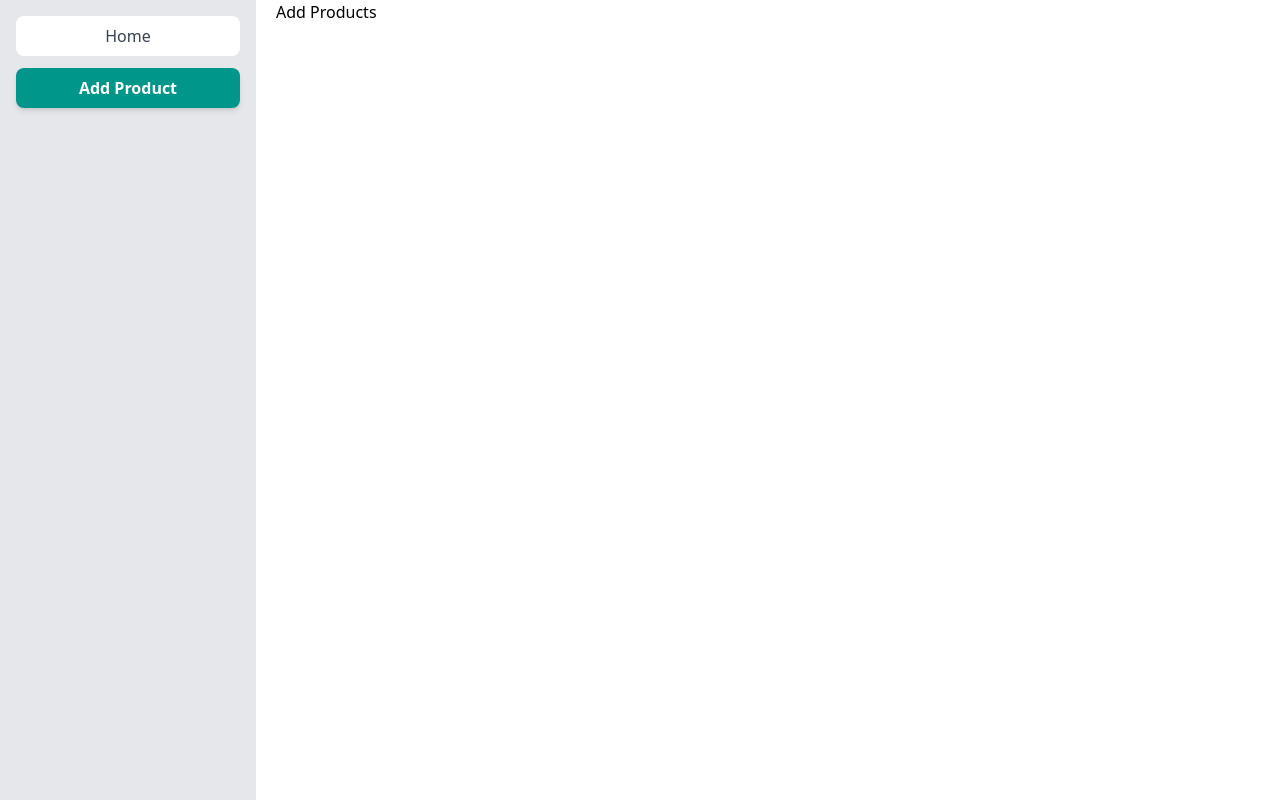
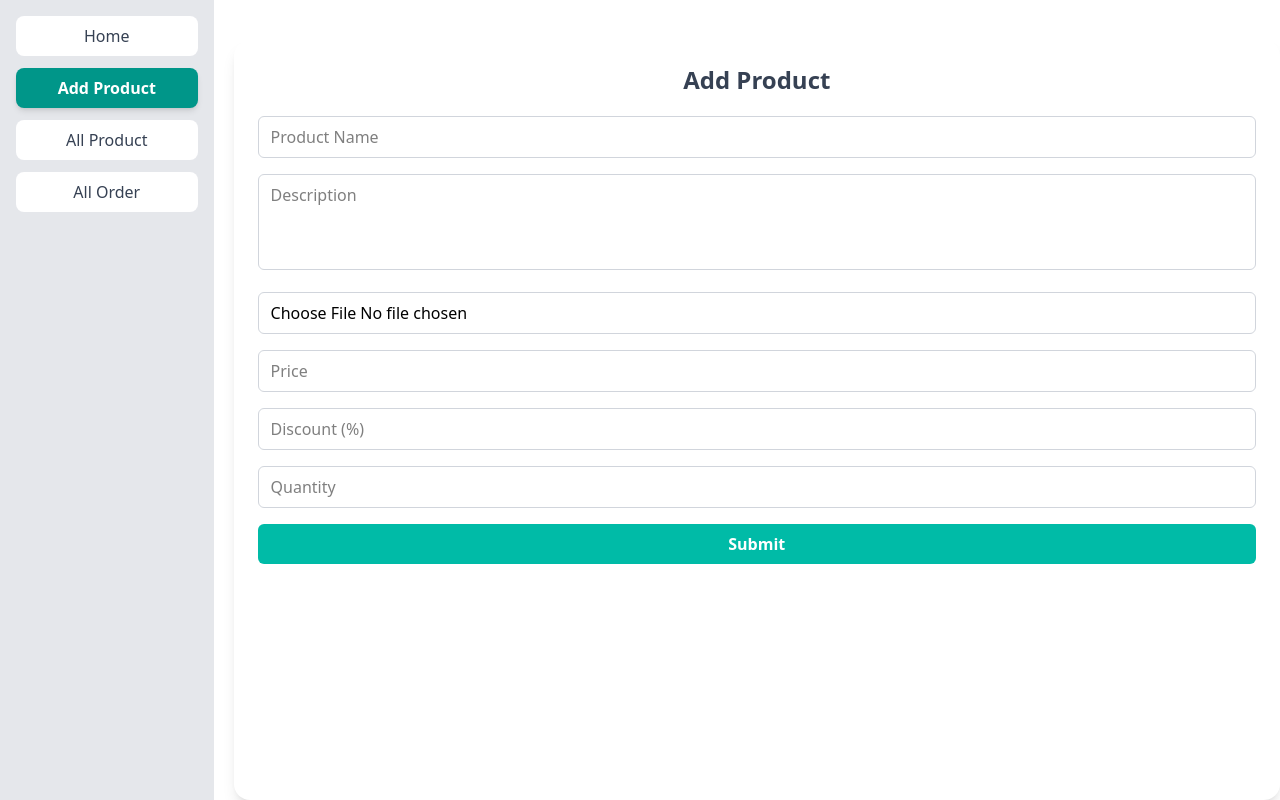
Before and after one commit to rajibulislam60/simpleshop, a React (Vite) app in the folder dashboard/: page /addproduct in a window 1280 px wide. Built offline with nearby package versions, Linux system fonts and the light colour scheme.

Commit message:
add product area and some thing other

```diff
--- a/dashboard/src/App.jsx
+++ b/dashboard/src/App.jsx
@@ -8,6 +8,8 @@ import { RouterProvider } from "react-router/dom";
 import RootLayOut from "./layout/RootLayOut";
 import Home from "./pages/Home";
 import AddProduct from "./pages/AddProduct";
+import AllProduct from "./pages/AllProduct";
+import AllOrder from "./pages/AllOrder";
 
 const router = createBrowserRouter(
   createRoutesFromElements(
@@ -16,6 +18,8 @@ const router = createBrowserRouter(
         <Route path="/" element={<RootLayOut />}>
           <Route index element={<Home />} />
           <Route path="/addproduct" element={<AddProduct />} />
+          <Route path="/allproduct" element={<AllProduct />} />
+          <Route path="/allorder" element={<AllOrder />} />
         </Route>
       </Route>
     </>
--- a/dashboard/src/Components/Sidebar.jsx
+++ b/dashboard/src/Components/Sidebar.jsx
@@ -33,6 +33,34 @@ const Sidebar = () => {
             Add Product
           </NavLink>
         </li>
+        <li>
+          <NavLink
+            to="/allproduct"
+            className={({ isActive }) =>
+              `block text-center px-4 py-2 rounded-lg transition-all duration-200 ${
+                isActive
+                  ? "bg-teal-600 text-white font-semibold shadow-md"
+                  : "bg-white text-gray-700 hover:bg-teal-500 hover:text-white"
+              }`
+            }
+          >
+            All Product
+          </NavLink>
+        </li>
+        <li>
+          <NavLink
+            to="/allorder"
+            className={({ isActive }) =>
+              `block text-center px-4 py-2 rounded-lg transition-all duration-200 ${
+                isActive
+                  ? "bg-teal-600 text-white font-semibold shadow-md"
+                  : "bg-white text-gray-700 hover:bg-teal-500 hover:text-white"
+              }`
+            }
+          >
+            All Order
+          </NavLink>
+        </li>
       </ul>
     </div>
   );
--- a/dashboard/src/pages/AddProduct.jsx
+++ b/dashboard/src/pages/AddProduct.jsx
@@ -1,10 +1,53 @@
 import React from "react";
-import Container from "../Components/Container";
 
 const AddProduct = () => {
   return (
-    <div>
-      <div>Add Products</div>
+    <div className="w-full mx-auto mt-10 p-6 bg-white shadow-lg rounded-2xl">
+      <h2 className="text-2xl font-semibold mb-5 text-center text-gray-700">
+        Add Product
+      </h2>
+      <form className="space-y-4">
+        <input
+          type="text"
+          placeholder="Product Name"
+          className="w-full border border-gray-300 rounded-md px-3 py-2 focus:outline-none focus:ring focus:ring-teal-400"
+        />
+
+        <textarea
+          placeholder="Description"
+          className="w-full border border-gray-300 rounded-md px-3 py-2 h-24 resize-none focus:outline-none focus:ring focus:ring-teal-400"
+        ></textarea>
+
+        <input
+          type="file"
+          className="w-full border border-gray-300 rounded-md px-3 py-2 focus:outline-none focus:ring focus:ring-teal-400"
+        />
+
+        <input
+          type="number"
+          placeholder="Price"
+          className="w-full border border-gray-300 rounded-md px-3 py-2 focus:outline-none focus:ring focus:ring-teal-400"
+        />
+
+        <input
+          type="number"
+          placeholder="Discount (%)"
+          className="w-full border border-gray-300 rounded-md px-3 py-2 focus:outline-none focus:ring focus:ring-teal-400"
+        />
+
+        <input
+          type="number"
+          placeholder="Quantity"
+          className="w-full border border-gray-300 rounded-md px-3 py-2 focus:outline-none focus:ring focus:ring-teal-400"
+        />
+
+        <button
+          type="submit"
+          className="w-full bg-teal-500 text-white font-semibold py-2 rounded-md hover:bg-teal-600 transition-all"
+        >
+          Submit
+        </button>
+      </form>
     </div>
   );
 };
--- /dev/null
+++ b/dashboard/src/pages/AllOrder.jsx
@@ -0,0 +1,7 @@
+import React from "react";
+
+const AllOrder = () => {
+  return <div></div>;
+};
+
+export default AllOrder;
--- /dev/null
+++ b/dashboard/src/pages/AllProduct.jsx
@@ -0,0 +1,11 @@
+import React from 'react'
+
+const AllProduct = () => {
+  return (
+    <div>
+
+    </div>
+  )
+}
+
+export default AllProduct
```
